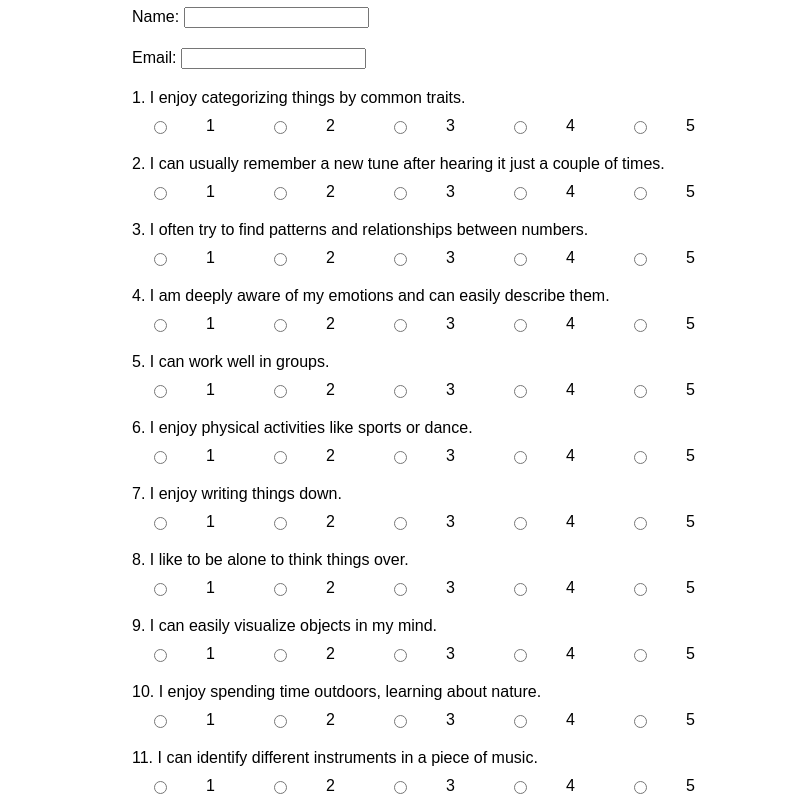
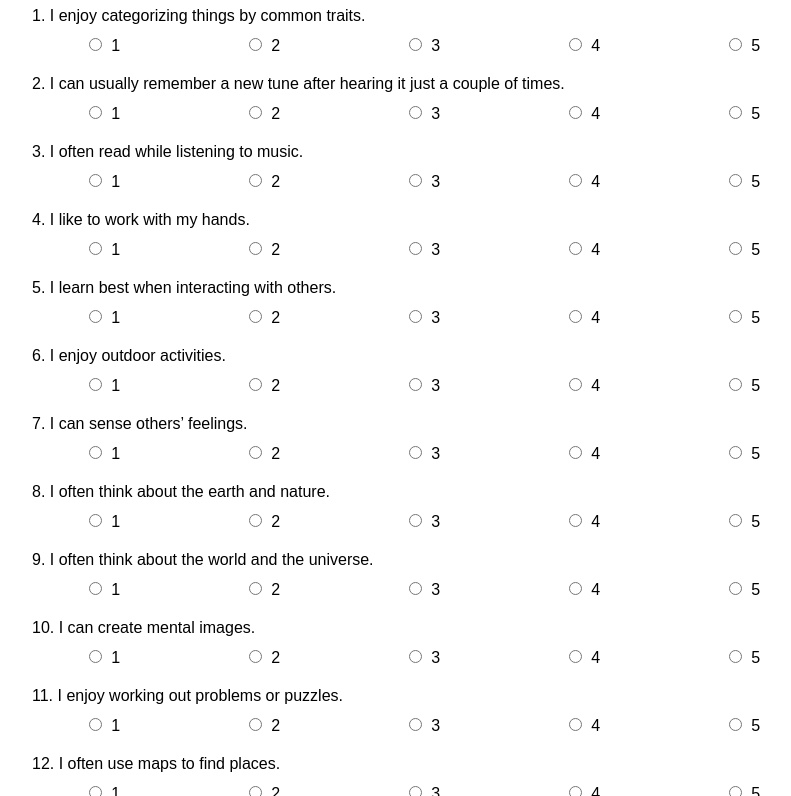
Before and after one commit to rixhabhftw/career-path-proto1, a plain HTML site: page survey.html in a window 1280 px wide. Shown: the part 73-869 px from the top of the page, without its empty margins (208-999 px from the left). Drawn offline with Linux system fonts and the light colour scheme.

Commit message:
Update survey.html

```diff
--- a/survey.html
+++ b/survey.html
@@ -10,10 +10,10 @@
             margin: 20px;
         }
         .container {
-            max-width: 600px;
+            max-width: 800px;
             margin: auto;
         }
-        h1, h2 {
+        h1 {
             text-align: center;
         }
         .question {
@@ -36,14 +36,6 @@
     <div class="container">
         <h1>Multiple Intelligences Survey</h1>
         <form id="surveyForm">
-            <div class="question">
-                <label for="name">Name:</label>
-                <input type="text" id="name" name="name" required>
-            </div>
-            <div class="question">
-                <label for="email">Email:</label>
-                <input type="email" id="email" name="email" required>
-            </div>
             <div id="questionsContainer"></div>
             <button type="submit">Submit</button>
         </form>
@@ -52,88 +44,148 @@
         const questions = [
             "I enjoy categorizing things by common traits.",
             "I can usually remember a new tune after hearing it just a couple of times.",
-            "I often try to find patterns and relationships between numbers.",
-            "I am deeply aware of my emotions and can easily describe them.",
-            "I can work well in groups.",
-            "I enjoy physical activities like sports or dance.",
-            "I enjoy writing things down.",
-            "I like to be alone to think things over.",
-            "I can easily visualize objects in my mind.",
-            "I enjoy spending time outdoors, learning about nature.",
-            "I can identify different instruments in a piece of music.",
-            "Math and logic problems make sense to me.",
-            "I often think about philosophical questions.",
-            "I am good at understanding people’s feelings.",
-            "I have good hand-eye coordination and enjoy working with my hands.",
-            "I find it easy to express myself, both in writing and verbally.",
-            "I know how I am feeling most of the time.",
-            "I am good at reading maps and charts.",
-            "I find patterns in nature.",
-            "I can remember a piece of music after hearing it only once or twice.",
-            "I enjoy solving complex problems.",
-            "I often ponder the meaning of life.",
-            "I can sense other people’s feelings and emotions.",
-            "I am good at physical activities like sports or crafts.",
-            "I enjoy reading books and writing stories.",
-            "I am aware of my strengths and weaknesses.",
-            "I can imagine how something will look before it is finished.",
-            "I enjoy studying the details of things in nature.",
-            "I can recognize different musical styles.",
-            "I enjoy games that involve strategy and planning.",
-            "I am curious about how things work.",
-            "I am good at resolving conflicts between people.",
-            "I enjoy building things with my hands.",
-            "I like to play with words and language.",
-            "I spend time reflecting on important life questions.",
-            "I can read diagrams and blueprints easily.",
-            "I am interested in environmental issues.",
-            "I can easily remember melodies and songs.",
-            "I am good at finding logical solutions to problems.",
-            "I enjoy discussing questions about life and existence.",
-            "I am good at making others feel comfortable.",
-            "I have good balance and coordination.",
-            "I enjoy creative writing and storytelling.",
-            "I am aware of my thoughts and feelings.",
-            "I can solve puzzles and mazes easily.",
-            "I enjoy learning about plants and animals.",
-            "I can recognize different rhythms and patterns in music.",
-            "I like to solve challenging problems.",
-            "I think about abstract concepts and ideas.",
-            "I am good at understanding social situations.",
-            "I am skilled at making things with my hands.",
-            "I like to play with language and sounds.",
-            "I spend time thinking about my goals and ambitions.",
-            "I can easily understand visual arts and designs.",
-            "I am passionate about protecting the environment.",
-            "I can remember lyrics to songs easily.",
-            "I enjoy analyzing data and patterns.",
-            "I think about the future and my place in the world.",
-            "I am good at helping others understand new ideas.",
-            "I am physically active and enjoy exercise.",
-            "I enjoy reading and writing in my free time.",
-            "I am good at identifying my feelings.",
-            "I am skilled at interpreting visual information.",
-            "I enjoy exploring the natural world."
+            "I often read while listening to music.",
+            "I like to work with my hands.",
+            "I learn best when interacting with others.",
+            "I enjoy outdoor activities.",
+            "I can sense others’ feelings.",
+            "I often think about the earth and nature.",
+            "I often think about the world and the universe.",
+            "I can create mental images.",
+            "I enjoy working out problems or puzzles.",
+            "I often use maps to find places.",
+            "I enjoy reading books and magazines.",
+            "I enjoy listening to the sounds of nature.",
+            "I can easily remember facts and figures.",
+            "I enjoy playing musical instruments.",
+            "I can easily understand and follow instructions.",
+            "I often daydream.",
+            "I enjoy sports and physical activities.",
+            "I enjoy spending time with friends.",
+            "I have a good sense of direction.",
+            "I enjoy solving mathematical problems.",
+            "I enjoy listening to various types of music.",
+            "I can visualize ideas in my mind.",
+            "I enjoy participating in group activities.",
+            "I am interested in scientific discoveries.",
+            "I have a large vocabulary.",
+            "I enjoy composing or performing music.",
+            "I am good at problem-solving.",
+            "I can remember things by picturing them.",
+            "I like to build things.",
+            "I enjoy helping others.",
+            "I have a good understanding of my emotions.",
+            "I enjoy spending time alone.",
+            "I am good at noticing details.",
+            "I enjoy writing stories or poems.",
+            "I am interested in learning about different cultures.",
+            "I have a good sense of timing.",
+            "I am good at logical reasoning.",
+            "I enjoy making and viewing art.",
+            "I am good at organizing things.",
+            "I am interested in how things work.",
+            "I enjoy reading about different subjects.",
+            "I am sensitive to changes in my environment.",
+            "I enjoy working with numbers.",
+            "I can easily see patterns.",
+            "I enjoy exploring new ideas.",
+            "I have a good sense of rhythm.",
+            "I am interested in learning new languages.",
+            "I can easily see the big picture.",
+            "I enjoy using technology.",
+            "I am interested in the human mind.",
+            "I am good at understanding abstract concepts.",
+            "I enjoy discussing philosophical ideas.",
+            "I am curious about the natural world."
         ];
 
-        const container = document.getElementById('questionsContainer');
+        const questionsContainer = document.getElementById('questionsContainer');
+
         questions.forEach((question, index) => {
-            const questionNumber = index + 1;
             const questionDiv = document.createElement('div');
             questionDiv.classList.add('question');
             questionDiv.innerHTML = `
-                <label>${questionNumber}. ${question}</label>
+                <label>${index + 1}. ${question}</label>
                 <div class="options">
-                    <input type="radio" id="q${questionNumber}-1" name="q${questionNumber}" value="1" required><label for="q${questionNumber}-1">1</label>
-                    <input type="radio" id="q${questionNumber}-2" name="q${questionNumber}" value="2"><label for="q${questionNumber}-2">2</label>
-                    <input type="radio" id="q${questionNumber}-3" name="q${questionNumber}" value="3"><label for="q${questionNumber}-3">3</label>
-                    <input type="radio" id="q${questionNumber}-4" name="q${questionNumber}" value="4"><label for="q${questionNumber}-4">4</label>
-                    <input type="radio" id="q${questionNumber}-5" name="q${questionNumber}" value="5"><label for="q${questionNumber}-5">5</label>
+                    <label><input type="radio" name="q${index + 1}" value="1" required> 1</label>
+                    <label><input type="radio" name="q${index + 1}" value="2" required> 2</label>
+                    <label><input type="radio" name="q${index + 1}" value="3" required> 3</label>
+                    <label><input type="radio" name="q${index + 1}" value="4" required> 4</label>
+                    <label><input type="radio" name="q${index + 1}" value="5" required> 5</label>
                 </div>
             `;
-            container.appendChild(questionDiv);
+            questionsContainer.appendChild(questionDiv);
+        });
+
+        document.getElementById('surveyForm').addEventListener('submit', function(event) {
+            event.preventDefault();
+
+            const formData = new FormData(event.target);
+            const name = localStorage.getItem('userName');
+            const email = localStorage.getItem('userEmail');
+            const scores = {
+                linguistic: 0,
+                logicalMathematical: 0,
+                musical: 0,
+                spatial: 0,
+                bodilyKinesthetic: 0,
+                interpersonal: 0,
+                intrapersonal: 0,
+                naturalist: 0
+            };
+
+            formData.forEach((value, key) => {
+                const questionIndex = parseInt(key.replace('q', ''));
+                const score = parseInt(value);
+                if ([1, 9, 17, 25, 33, 41, 49].includes(questionIndex)) {
+                    scores.linguistic += score;
+                } else if ([2, 10, 18, 26, 34, 42, 50].includes(questionIndex)) {
+                    scores.logicalMathematical += score;
+                } else if ([3, 11, 19, 27, 35, 43, 51].includes(questionIndex)) {
+                    scores.musical += score;
+                } else if ([4, 12, 20, 28, 36, 44, 52].includes(questionIndex)) {
+                    scores.spatial += score;
+                } else if ([5, 13, 21, 29, 37, 45, 53].includes(questionIndex)) {
+                    scores.bodilyKinesthetic += score;
+                } else if ([6, 14, 22, 30, 38, 46, 54].includes(questionIndex)) {
+                    scores.interpersonal += score;
+                } else if ([7, 15, 23, 31, 39, 47].includes(questionIndex)) {
+                    scores.intrapersonal += score;
+                } else if ([8, 16, 24, 32, 40, 48].includes(questionIndex)) {
+                    scores.naturalist += score;
+                }
+            });
+
+            const totalQuestions = 54;
+            const data = {
+                name: name,
+                email: email,
+                linguistic: ((scores.linguistic / (totalQuestions / 8 * 5)) * 100).toFixed(2),
+                logicalMathematical: ((scores.logicalMathematical / (totalQuestions / 8 * 5)) * 100).toFixed(2),
+                musical: ((scores.musical / (totalQuestions / 8 * 5)) * 100).toFixed(2),
+                spatial: ((scores.spatial / (totalQuestions / 8 * 5)) * 100).toFixed(2),
+                bodilyKinesthetic: ((scores.bodilyKinesthetic / (totalQuestions / 8 * 5)) * 100).toFixed(2),
+                interpersonal: ((scores.interpersonal / (totalQuestions / 8 * 5)) * 100).toFixed(2),
+                intrapersonal: ((scores.intrapersonal / (totalQuestions / 8 * 5)) * 100).toFixed(2),
+                naturalist: ((scores.naturalist / (totalQuestions / 8 * 5)) * 100).toFixed(2)
+            };
+
+            fetch('https://script.google.com/macros/s/AKfycbz8bKrhVIToCc-HvPuh7PMjJe0mZRX_gs0AbVhpAMk5EbXbeSwqlFkdRc2OMZaqmZ6yxA/exec', {
+                method: 'POST',
+                body: JSON.stringify(data),
+                headers: {
+                    'Content-Type': 'application/json'
+                }
+            })
+            .then(response => response.json())
+            .then(result => {
+                alert('Survey submitted successfully!');
+                window.location.href = 'thankyou.html';
+            })
+            .catch(error => {
+                console.error('Error:', error);
+            });
         });
     </script>
-    <script src="script.js"></script>
 </body>
 </html>
```
